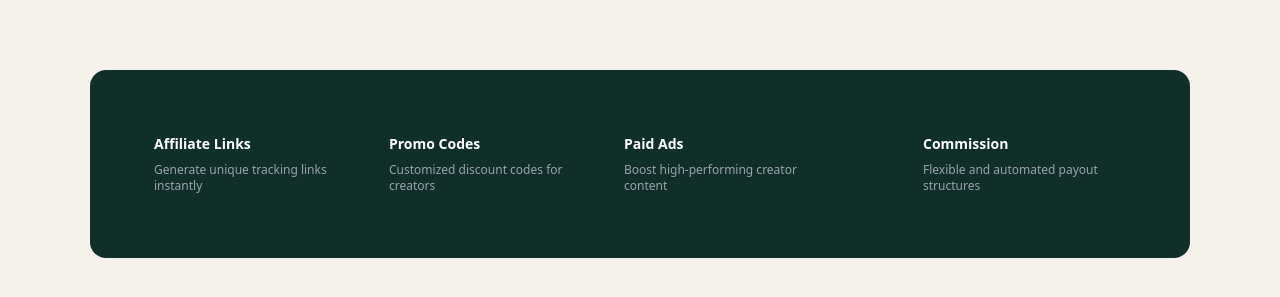
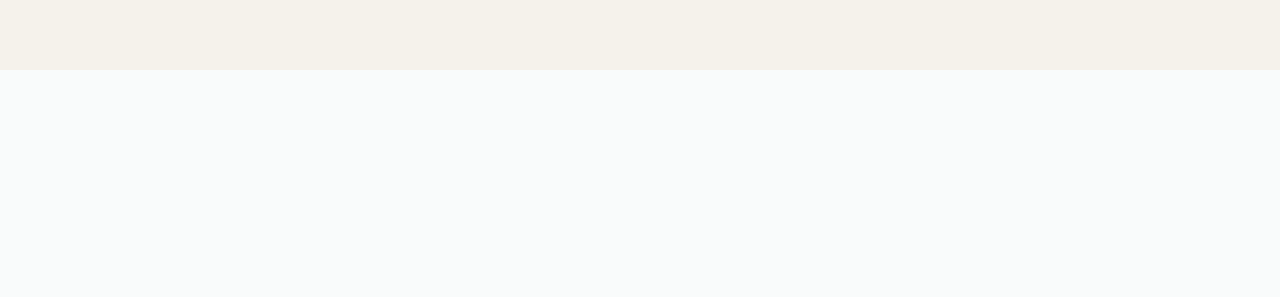
Before and after one commit to nevermature01-lgtm/collabli, a Next.js app: page / in a window 1280 px wide. Shown: the part 2714-3011 px from the top of the page. After the commit the page ends 2784 px from the top, so only its background shows below. Built offline with nearby package versions, Linux system fonts and the light colour scheme.

Commit message:
remove this (_for element div_)

```diff
--- a/src/components/landing/FeatureShowcase.tsx
+++ b/src/components/landing/FeatureShowcase.tsx
@@ -118,26 +118,6 @@ export const FeatureShowcase: React.FC = () => {
             ))}
           </div>
         </div>
-
-        {/* Bottom Feature Strip */}
-        <div className="mt-12 max-w-[1100px] mx-auto bg-[#0f2f28] rounded-2xl p-6 md:p-8 flex flex-col md:flex-row justify-between gap-8 md:gap-4 text-left">
-          <div className="flex-1">
-            <p className="text-white text-sm font-semibold mb-1">Affiliate Links</p>
-            <p className="text-gray-400 text-xs">Generate unique tracking links instantly</p>
-          </div>
-          <div className="flex-1">
-            <p className="text-white text-sm font-semibold mb-1">Promo Codes</p>
-            <p className="text-gray-400 text-xs">Customized discount codes for creators</p>
-          </div>
-          <div className="flex-1">
-            <p className="text-white text-sm font-semibold mb-1">Paid Ads</p>
-            <p className="text-gray-400 text-xs">Boost high-performing creator content</p>
-          </div>
-          <div className="flex-1 border-none md:border-l md:border-white/10 md:pl-8">
-            <p className="text-white text-sm font-semibold mb-1">Commission</p>
-            <p className="text-gray-400 text-xs">Flexible and automated payout structures</p>
-          </div>
-        </div>
       </div>
     </section>
   );
```
